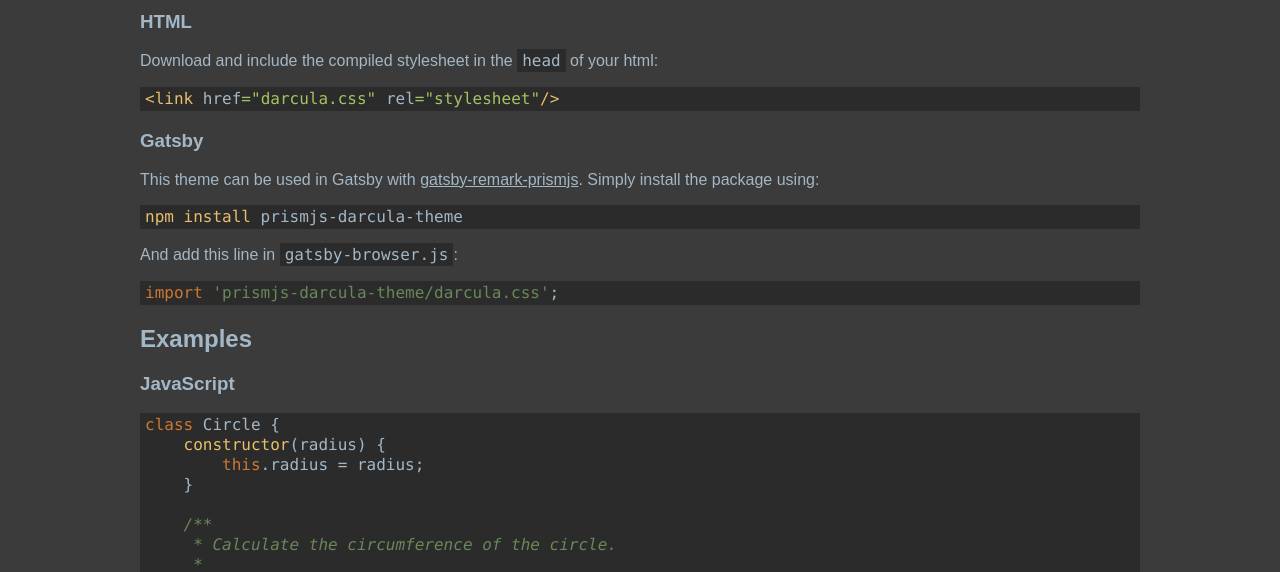
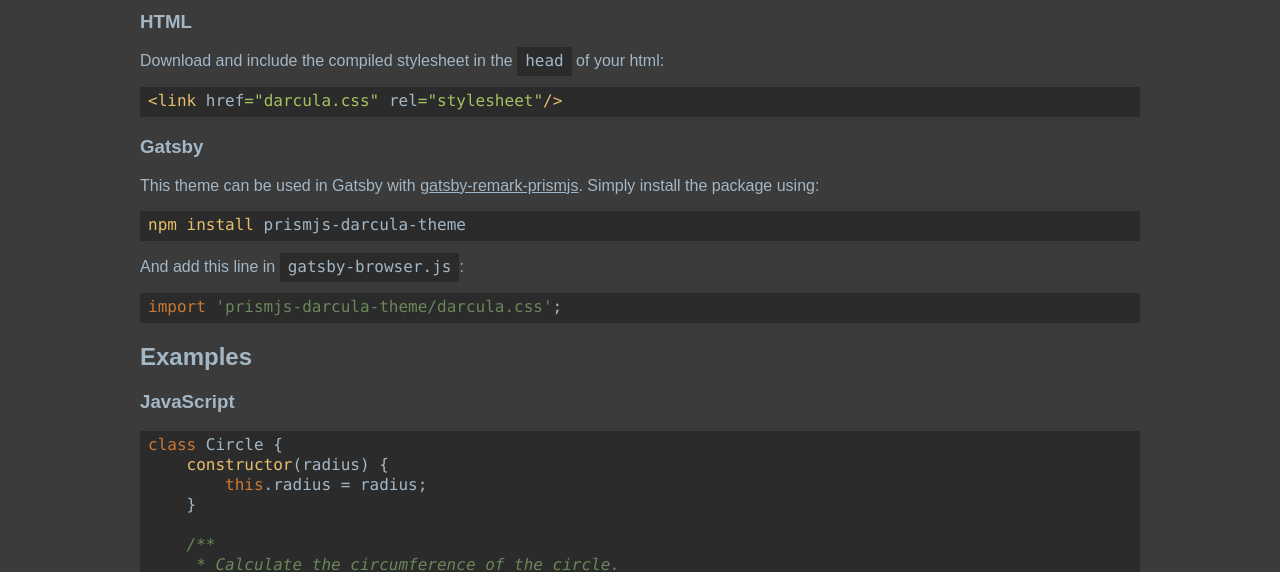
Before and after one commit to LucaScorpion/prismjs-darcula-theme, a website: page docs/index.html in a window 1280 px wide. Shown: the part 155-727 px from the top of the page. Drawn offline with nearby package versions, Linux system fonts and the light colour scheme; files that its build step writes are made by us from their sources.

Commit message:
Increase paddings

```diff
--- a/darcula.scss
+++ b/darcula.scss
@@ -16,7 +16,7 @@
 $fonts: Source Code Pro, PT Mono, Consolas, Monaco, Andale Mono, Ubuntu Mono, monospace;
 $font-size: 16px;
 $line-height: 20px;
-$padding: 2px 5px;
+$padding: 4px 8px 6px;
 $tab-size: 4;
 
 pre,
@@ -138,6 +138,8 @@
   }
 }
 
+// Language-specific colors.
+
 .language-json .token {
   &.property {
     color: $purple;
```
